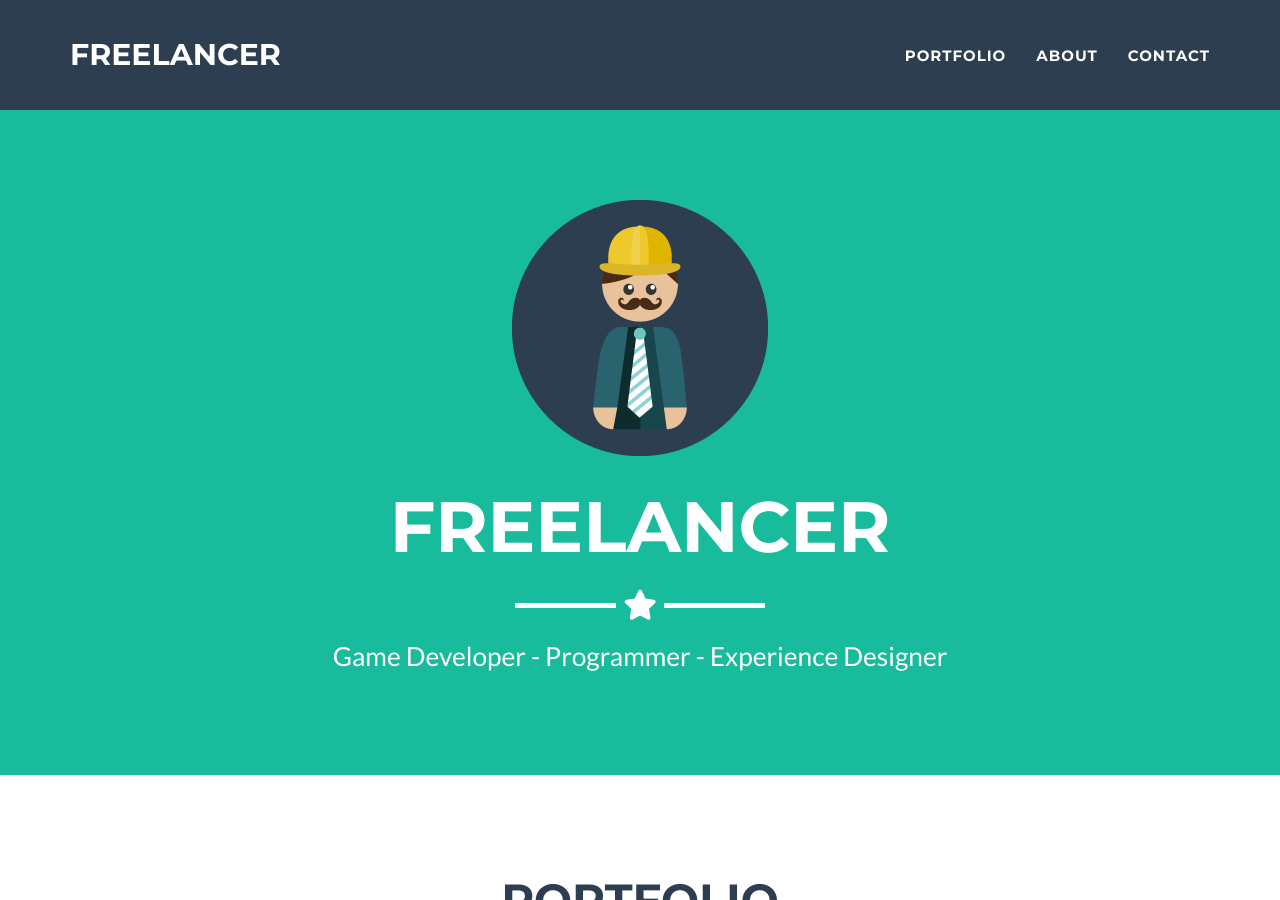
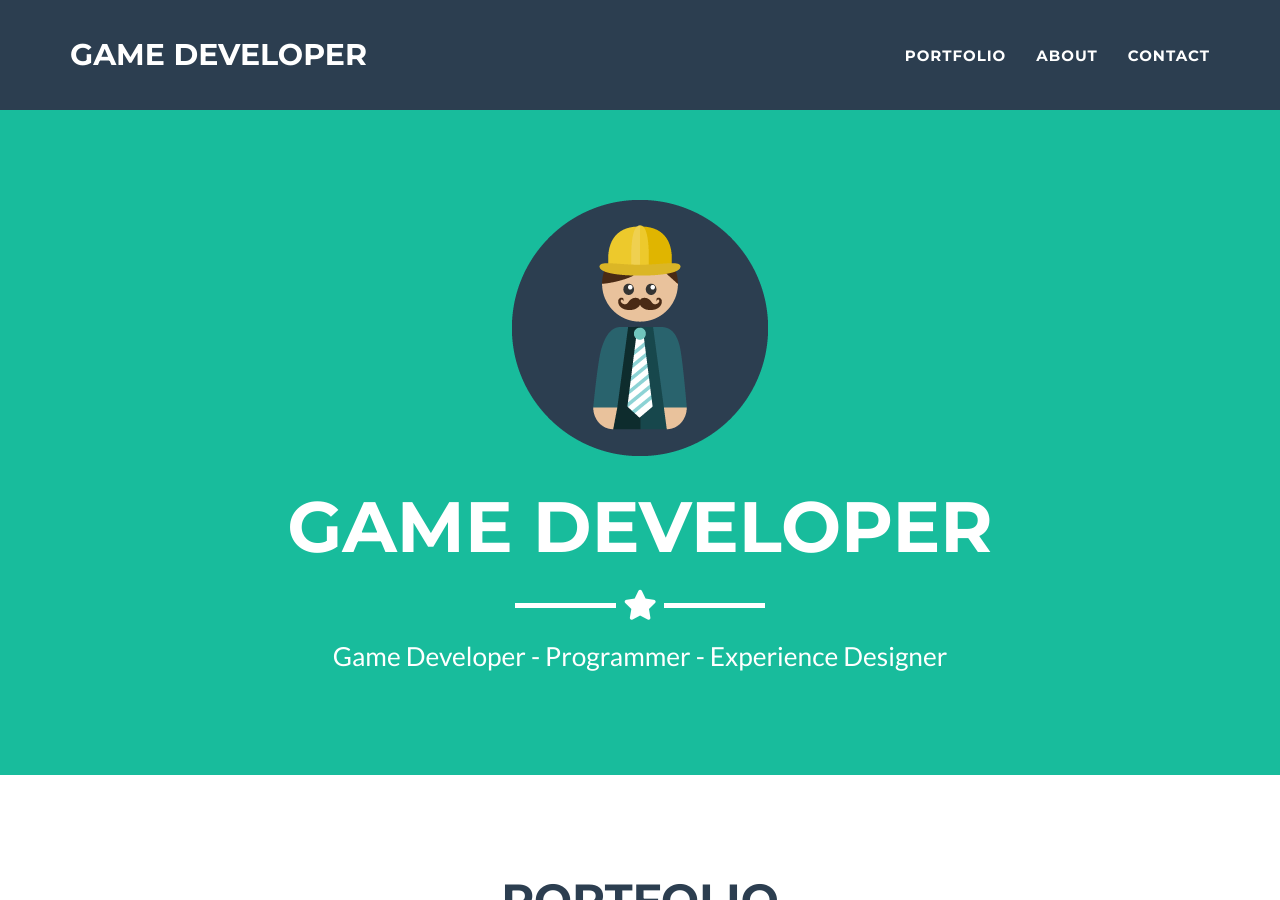
Before and after one commit to Klenky/Portfolio, a Jekyll site: the page built from _posts/2014-07-18-project-1.markdown, in a window 1280 px wide and 900 px high. Built offline with Jekyll 4.4.1, drawn with Linux system fonts in a browser that asks for light colours.

Commit message:
Change Title

```diff
--- a/_config.yml
+++ b/_config.yml
@@ -1,5 +1,5 @@
 # Site settings
-title: Freelancer
+title: Game Developer
 email: jklenk1226@gmail.com
 url: https://github.com/jeromelachaud/freelancer-theme
 description: "Write an awesome description for your new site here. You can edit this line in _config.yml. It will appear in your document head meta (for Google search results) and in your feed.xml site description."
```
